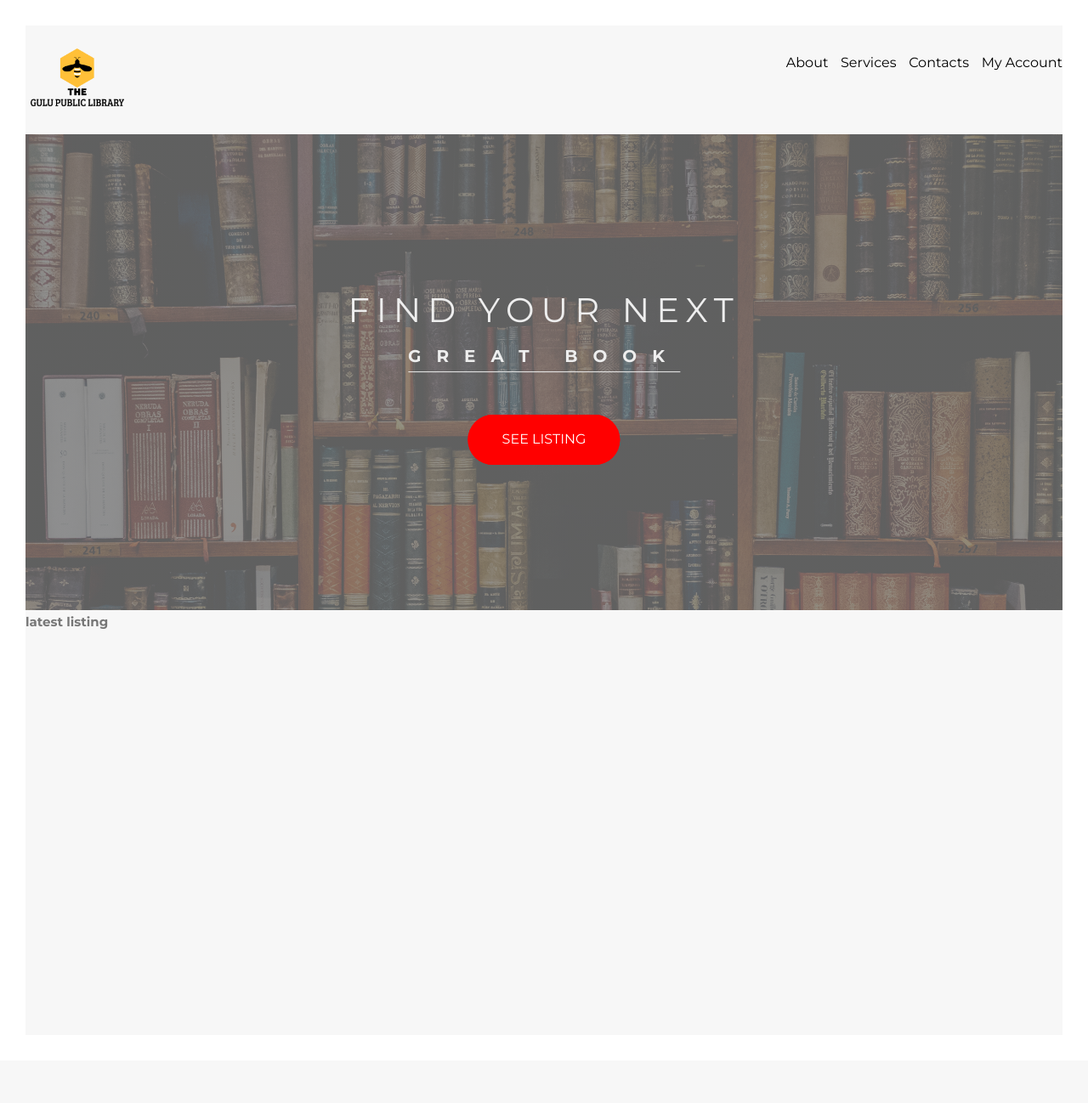
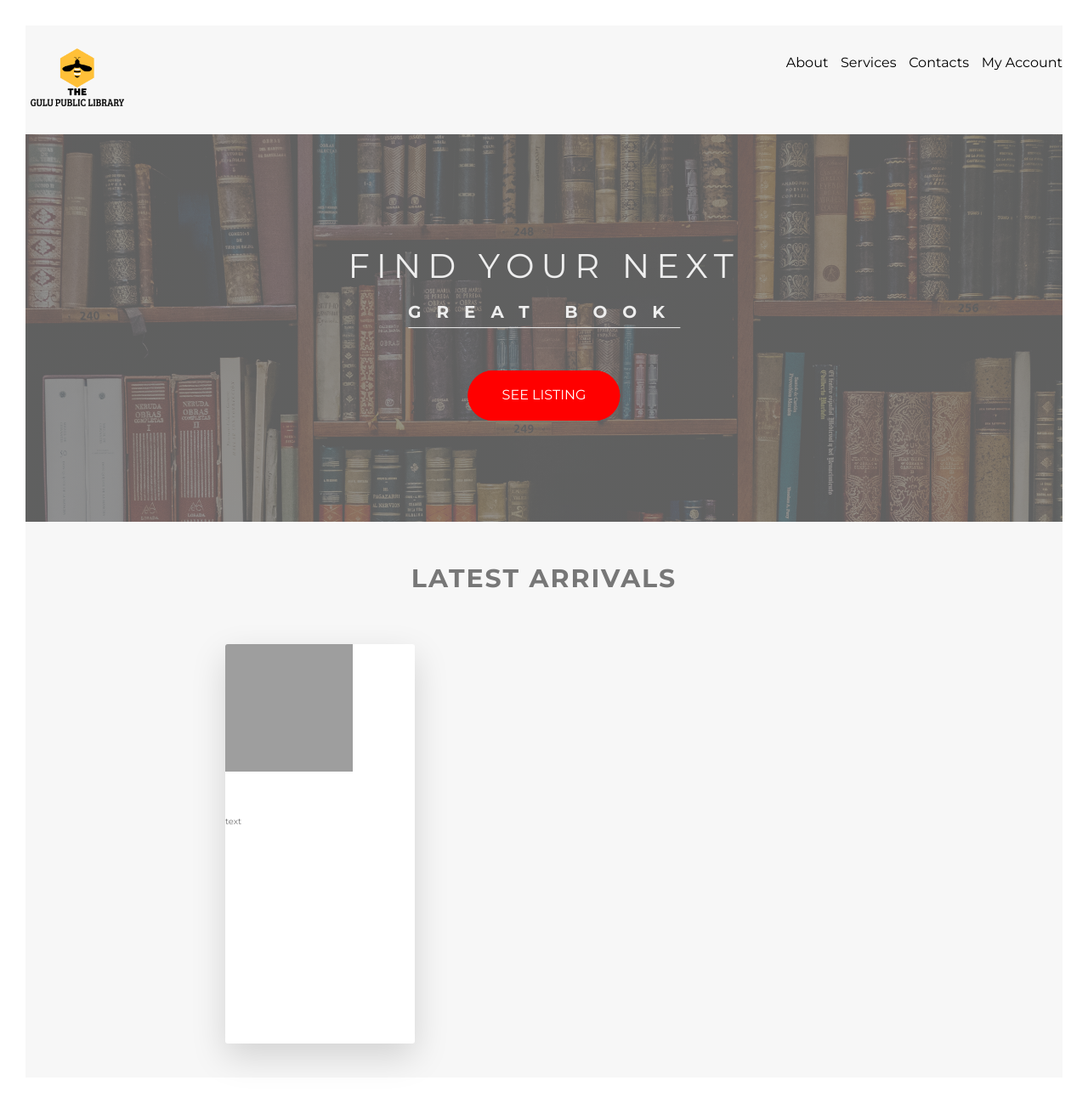
Before and after one commit to okidijimmy200/TheGuluPubllicLibrary, a Django app: page / in a window 1280 px wide. Shown: the whole page at 85% size. Before the commit the page ends 740 px from the top, so only its background shows below. Run offline with Django 3.2, Linux system fonts and the light colour scheme; tables that the repository leaves empty hold one stand-in row (values such as "Sample post"); grey boxes are pictures that could not be loaded.

Commit message:
upload pic

```diff
--- a/books/models.py
+++ b/books/models.py
@@ -1,5 +1,14 @@
 from django.db import models
 from django.utils import timezone
+from django.core.files.storage import FileSystemStorage
+
+'''HOW FILE SYSTEM, IMAGE EXTENSION WORK
+https://www.geeksforgeeks.org/imagefield-django-models/
+'''
+
+# location where image will be stored
+fs = FileSystemStorage(location='/media/photos')
+
 
 class Book(models.Model):
 
@@ -15,6 +24,7 @@ class Book(models.Model):
     timestamp =  models.DateTimeField(auto_now_add=True)
     slug = models.SlugField(max_length=250,
                         unique_for_date='timestamp')
+    upload = models.ImageField(storage=fs, null=True, blank=True)
     body = models.TextField()
 
     class Meta:
--- a/books/views.py
+++ b/books/views.py
@@ -3,7 +3,7 @@ from .models import Book
 
 
 def home_view(request):
-    books = Book.objects.all()
+    books = Book.objects.all()[:3]
     context = {"books":books}
     template = "books/main.html"
     return render(request, template, context)
--- a/static/css/style.css
+++ b/static/css/style.css
@@ -27,6 +27,12 @@ body {
 html {
   font-size: 62.5%; }
 
+.u-center-text {
+  text-align: center !important; }
+
+.u-margin-bottom-big {
+  margin-bottom: 5rem  !important; }
+
 .heading-primary {
   color: #eee;
   /* to increase margin to the bottom  */
@@ -53,6 +59,12 @@ html {
   -webkit-background-clip: text;
   color: transparent;
   transform: translate(0%, 0); }
+
+.heading-secondary {
+  font-size: 3rem;
+  text-transform: uppercase;
+  font-weight: 700;
+  letter-spacing: .2rem; }
 
 .btn {
   transform: translate(0, 0); }
@@ -99,55 +111,54 @@ html {
     /* animation fill mode. it applies the style of 0% before animation starts */
     animation-fill-mode: backwards; }
 
-.btn {
-  transform: translate(0, 0); }
-  .btn:link, .btn:visited {
-    text-transform: uppercase;
-    font-size: 1.6rem;
-    text-decoration: none;
-    padding: 1.5rem 4rem;
-    display: inline-block;
-    border-radius: 8rem;
-    /* all properties are enabled to be translated to .2 seconds */
-    transition: all .2s;
-    /* position relative to ::after */
-    position: relative; }
-    .btn:link:hover, .btn:visited:hover {
-      transform: translateY(-0.3rem);
-      box-shadow: 0 2rem rgba(0, 0, 0, 0.2); }
-    .btn:link:active, .btn:visited:active {
-      transform: translateY(-0.1rem);
-      box-shadow: 0 0.5rem rgba(0, 0, 0, 0.2); }
-  .btn--color {
-    background-color: red;
-    color: #fff; }
-  .btn::after {
+.card {
+  height: 47rem; }
+  .card__side {
+    background-color: #fff;
+    height: 47rem;
+    border-radius: 3px;
+    overflow: hidden;
+    -webkit-box-shadow: 0 1.5rem 4rem rgba(0, 0, 0, 0.15);
+    box-shadow: 0 1.5rem 4rem rgba(0, 0, 0, 0.15); }
+  .card__picture {
+    background-size: cover;
+    height: 20rem;
+    border-top-right-radius: 3px;
+    border-top-left-radius: 3px; }
+    .card__picture--1 {
+      height: 15rem;
+      width: 15rem; }
+
+.row {
+  max-width: 75rem;
+  margin: 0 auto; }
+  .row:not(:last-child) {
+    margin-bottom: 8rem; }
+  .row::after {
     content: "";
-    display: inline-block;
-    height: 100%;
-    width: 100%;
-    border-radius: 8rem;
-    position: absolute;
-    top: 0;
-    left: 0;
-    z-index: -1;
-    transition: all .4s; }
-  .btn--color::after {
-    background-color: red; }
-  .btn:hover::after {
-    /* transform scale increases the element */
-    transform: scaleX(1.4) scaleY(1.6);
-    /* to make the element fade out */
-    opacity: 0; }
-  .btn--animated {
-    animation: moveInBottom .5s ease-out;
-    /* animation fill mode. it applies the style of 0% before animation starts */
-    animation-fill-mode: backwards; }
+    display: table;
+    clear: both; }
+  .row [class^="col-"] {
+    float: left; }
+    .row [class^="col-"]:not(:last-child) {
+      margin-right: 4rem; }
+  .row .col-1-of-2 {
+    width: calc((100% - 4rem) / 2); }
+  .row .col-1-of-3 {
+    width: calc((100% - 2 * 4rem) / 3); }
+  .row .col-2-of-3 {
+    width: calc(2* ((100% - 2 * 4rem) / 3 + 4rem)); }
+  .row .col-1-of-4 {
+    width: calc((100% - 3 * 4rem) / 4); }
+  .row .col-2-of-4 {
+    width: calc(2 * ((100% - 3 * 4rem) / 4) + 4rem); }
+  .row .col-3-of-4 {
+    width: calc(3 *((100% - 3 * 4rem) / 4) + 2*4rem); }
 
 .section-primary {
   background-image: linear-gradient(to right bottom, rgba(119, 119, 119, 0.8), rgba(119, 119, 119, 0.8)), url(../images/lib.jpg);
   background-size: cover;
-  height: 70vh;
+  height: 57vh;
   /* placing the position to relative */
   position: relative; }
 
@@ -185,5 +196,6 @@ html {
         color: #000; }
 
 .section-features {
-  height: 50rem;
-  background-color: #f7f7f7; }
+  padding: 4rem 0;
+  background-color: #f7f7f7;
+  position: relative; }
--- a/static/main.scss
+++ b/static/main.scss
@@ -3,9 +3,12 @@
 
 @import "sass/base/animation";
 @import "sass/base/base";
+@import "sass/base/utilities";
 @import "sass/base/typography.scss";
 
+
 @import "sass/components/button";
+@import "sass/components/card";
 
 @import "sass/layout/grid";
 @import "sass/layout/header";
--- a/static/sass/abstract/_variable.scss
+++ b/static/sass/abstract/_variable.scss
@@ -5,3 +5,12 @@ $color-grey-light-2:#eee;
 $color-white:#fff;
 
 $color-gray-dark:#777;
+
+
+// GRID
+$grid-width:75rem;
+$gutter-vertical: 8rem;
+// small gutter
+$gutter-vertical-small: 6rem;
+// space btn the different columns
+$gutter-horizontal: 4rem;
--- /dev/null
+++ b/static/sass/base/_utilities.scss
@@ -0,0 +1,7 @@
+.u-center-text {
+    text-align: center !important;
+}
+
+.u-margin-bottom-big{
+    margin-bottom: 5rem  !important;
+}
--- a/static/sass/base/typography.scss
+++ b/static/sass/base/typography.scss
@@ -32,3 +32,13 @@
     transform:translate(0%, 0);
 
 }
+
+.heading-secondary {
+    font-size: 3rem;
+    text-transform: uppercase;
+    font-weight: 700;
+    letter-spacing: .2rem;
+
+
+
+}
--- /dev/null
+++ b/static/sass/components/_card.scss
@@ -0,0 +1,29 @@
+.card {
+    height: 47rem;
+
+
+    &__side {
+        background-color: $color-white;
+        height: 47rem;
+        border-radius: 3px;
+        overflow: hidden;
+        -webkit-box-shadow: 0 1.5rem 4rem rgba($color-black, .15);
+        box-shadow: 0 1.5rem 4rem rgba($color-black, .15);
+
+
+    }
+
+
+    &__picture {
+        background-size: cover;
+        height: 20rem;
+        border-top-right-radius: 3px;
+        border-top-left-radius: 3px;
+
+        &--1{
+            height: 15rem;
+            width: 15rem;
+        }
+    }
+
+}
--- a/static/sass/layout/_grid.scss
+++ b/static/sass/layout/_grid.scss
@@ -1,68 +1,45 @@
-.btn {
-    transform:translate(0, 0);
+// definin the grid row
+.row {
+    max-width: $grid-width;
+    margin: 0 auto;
+    &:not(:last-child) {
+        margin-bottom: $gutter-vertical;
+    }
 
-    &:link,
-    &:visited {
-        text-transform: uppercase;
-        font-size: 1.6rem;
-        text-decoration: none;
-        padding: 1.5rem 4rem;
-        // display inline-block to implement padding
-        display: inline-block;
-        border-radius: 8rem;
-        /* all properties are enabled to be translated to .2 seconds */
-        transition: all .2s;
-        /* position relative to ::after */
-        position: relative;
+    // including clearfix to maintain the height property
+    @include clearfix;
 
-        &:hover {
-            // we want the button to move up when we hover
-            transform: translateY(-.3rem);
-            box-shadow: 0 2rem  rgba($color-black, .2);
-
-        }
-        // when we click the button, we want the button to move down
-        // we use the active state
-        &:active {
-            transform: translateY(-.1rem);
-            box-shadow: 0 .5rem  rgba($color-black, .2);
+    [class^="col-"] {
+        float: left;
+        &:not(:last-child) {
+            margin-right: $gutter-horizontal;
         }
 
     }
-    &--color{
-        background-color: red;
-        color: $color-white;
+    // for 2 columns
+    .col-1-of-2 {
+        width: calc((100% - #{$gutter-horizontal}) / 2)
+    }
+    // 1/3 of row
+    .col-1-of-3{
+        width:calc((100% - 2 * #{$gutter-horizontal}) / 3)
+    }
+    // 2/3 of row
+    .col-2-of-3 {
+        width: calc(2* ((100% - 2 * #{$gutter-horizontal}) / 3 + #{$gutter-horizontal}));
+    }
+    // 1/4 of row
+    .col-1-of-4 {
+        width: calc((100% - 3 * #{$gutter-horizontal}) / 4);
 
     }
-    // after pseudo adds a vitual element to the element which enables us to style it*/
-    &::after {
-        content: "";
-        display: inline-block;
-        height: 100%;
-        width: 100%;
-        border-radius: 8rem;
-        position: absolute;
-        top:0;
-        left: 0;
-        z-index: -1;
-        transition: all .4s;
+
+    .col-2-of-4{
+        width:calc(2 * ((100% - 3 * #{$gutter-horizontal}) / 4) + #{$gutter-horizontal});
     }
-    // ::after pseduo-element with button white
-    &--color::after {
-        background-color: red;
-    }
-    // after pseudo element when button is hovered
-    &:hover::after {
-        /* transform scale increases the element */
-        transform: scaleX(1.4) scaleY(1.6);
-        /* to make the element fade out */
-        opacity: 0;
-    }
-
-    &--animated {
-        animation: moveInBottom .5s ease-out;
-        /* animation fill mode. it applies the style of 0% before animation starts */
-        animation-fill-mode: backwards;
+    // grid display of 3 of 4
+    .col-3-of-4 {
+        width:calc(3 *((100% - 3 * #{$gutter-horizontal}) / 4) + 2*#{$gutter-horizontal} )
     }
 
 }
--- a/static/sass/layout/_header.scss
+++ b/static/sass/layout/_header.scss
@@ -6,7 +6,7 @@
         rgba(119, 119, 119, .8)),
         url(../images/lib.jpg);
     background-size: cover;
-    height:70vh;
+    height:57vh;
     /* placing the position to relative */
     position: relative;
 }
--- a/static/sass/pages/_books.scss
+++ b/static/sass/pages/_books.scss
@@ -1,5 +1,5 @@
 .section-features {
-    height: 50rem;
+    padding: 4rem 0;
     background-color: $color-grey-light-1;
-
+    position: relative;
 }
--- a/templates/books/main.html
+++ b/templates/books/main.html
@@ -9,12 +9,36 @@
     <!-- main section -->
     <main>
         <section class="section-features">
-            <div class="u-center-text">
+            <div class="u-center-text u-margin-bottom-big">
                 <h2 class="heading-secondary">
-                    latest listing
+                    latest arrivals
                 </h2>
             </div>
+            <!-- card section -->
+            <div class="row">
+                {% for book in books %}
+                <div class="col-1-of-3">
+                    <!-- styling the card -->
+                    <div class="card">
+                        <!-- card picture -->
+                        <div class="card__side">
+                            {% if book.upload  %}
+                            <div class="card__picture">
+                               <img src="{{ book.upload.url }}" class="card__picture--1" />
+                            </div>
+                            {% endif %}
+                            <div class="text">
+                                text
+                            </div>
+                        </div>
 
+                    </div>
+                </div>
+                {% cycle "" "" "</div><div class='row'><div class='col-1-of-3'>" %}
+                    {% endfor %}
+                </div>
+
+            </div>
 
         </section>
     </main>
```
Also changed, not shown: books/migrations/0001_initial.py (added), static/images/book.jpg (added), static/images/djangobk.jpg (added), static/images/features.jpg (added), static/images/lion.jpg (added), static/images/reactbk.jpg (added).
